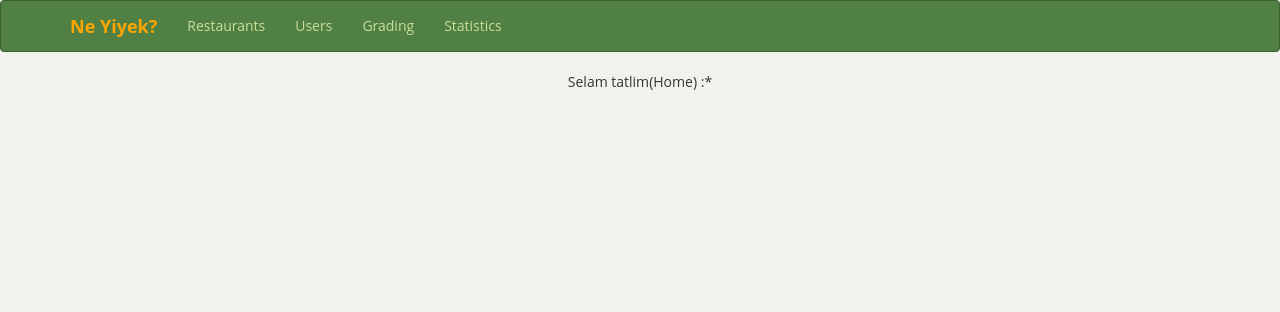
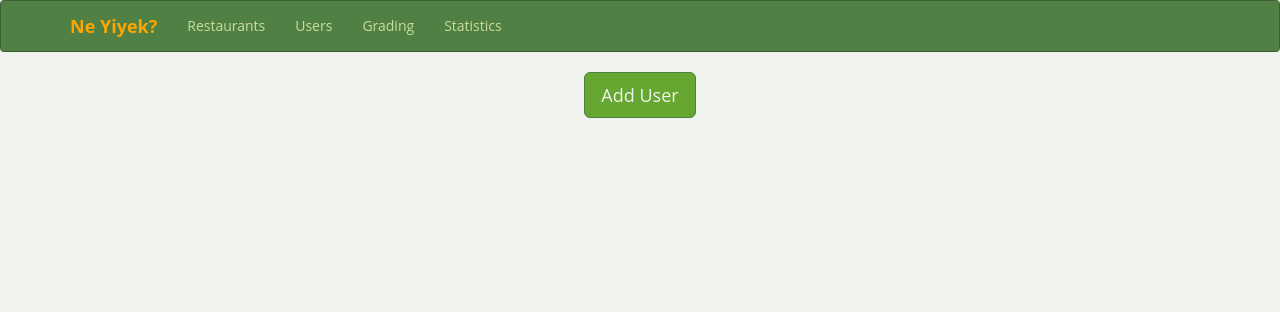
Before and after one commit to bkorayoz/Proje1, a Django app: page / in a window 1280 px wide. Shown: the top 312 px of the page. Run offline with Django 3.2, Linux system fonts and the light colour scheme; some libraries are stand-ins or nearby versions.

Commit message:
asefgsadf

```diff
--- a/home/templates/home/home.html
+++ b/home/templates/home/home.html
@@ -1,4 +1,17 @@
 {% extends 'home/layout.html' %}
 {% block title %}Home{% endblock %}
 
-{% block content %}Selam tatlim(Home) :* {% endblock %}
+{% block content %}
+<!-- home ekranina hava durumu eklentisi ekliyor -->
+<form metod = "POST">
+<a href="https://www.accuweather.com/en/tr/istanbul/318251/weather-forecast/318251" class="aw-widget-legal">
+
+</a><div id="awcc1489525705053" class="aw-widget-current"  data-locationkey="318251" data-unit="c" data-language="en-us" data-useip="false" data-uid="awcc1489525705053"></div>
+<script type="text/javascript" src="https://oap.accuweather.com/launch.js"></script>
+
+<div><button type="button" class="btn btn-yesil btn-lg" formaction="/hava/">
+  Add User
+</button>
+</div>
+</form>
+{% endblock %}
--- a/home/urls.py
+++ b/home/urls.py
@@ -28,4 +28,5 @@ urlpatterns = [
     url(r'^saveGrades/$', views.saveGrades, name='saveGrades'),
     url(r'^enterPeriod/$', views.enterPeriod, name='enterPeriod'),
     url(r'^editPeriod/$', views.editPeriod, name='editPeriod'),
+    url(r'^hava/$', views.hava, name='hava'),
 ]
--- a/home/views.py
+++ b/home/views.py
@@ -6,6 +6,7 @@ from django.http import HttpResponse
 from django.contrib import messages
 from restaurant.models import Restaurant
 import logging
+import requests
 
 def home(request):
     return render(request, 'home/home.html')
@@ -97,3 +98,8 @@ def saveGrades(request):
 
 
     return HttpResponseRedirect('/grading/')
+
+def hava(request):
+        r = requests.get('http://api.accuweather.com/forecasts/v1/hourly/1hour/318251?apikey=aySduxCA1u3aSnXtGUayX627JnsZuHfv')
+        deneme = r.text
+        return HttpResponse(deneme)
```
